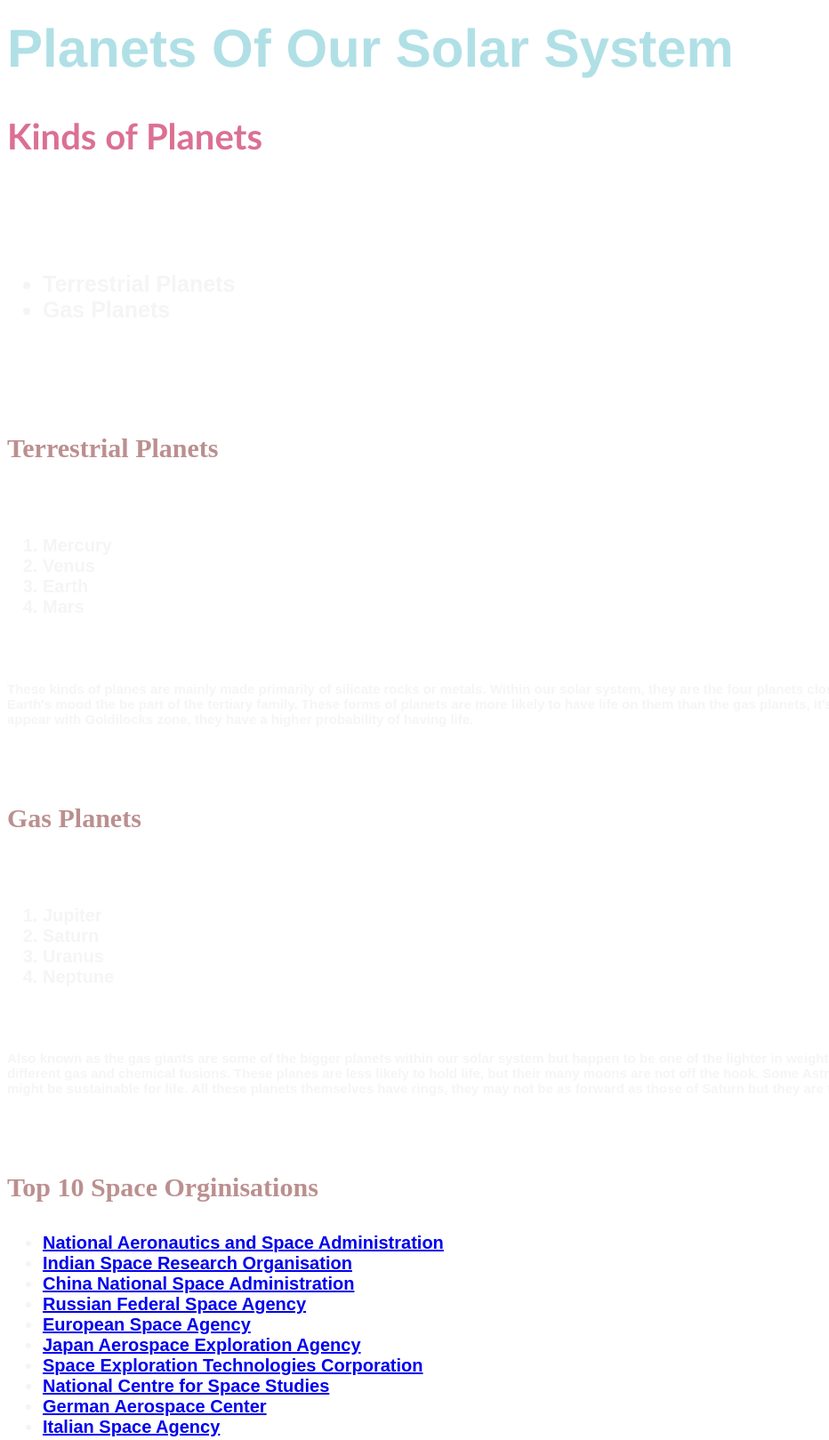
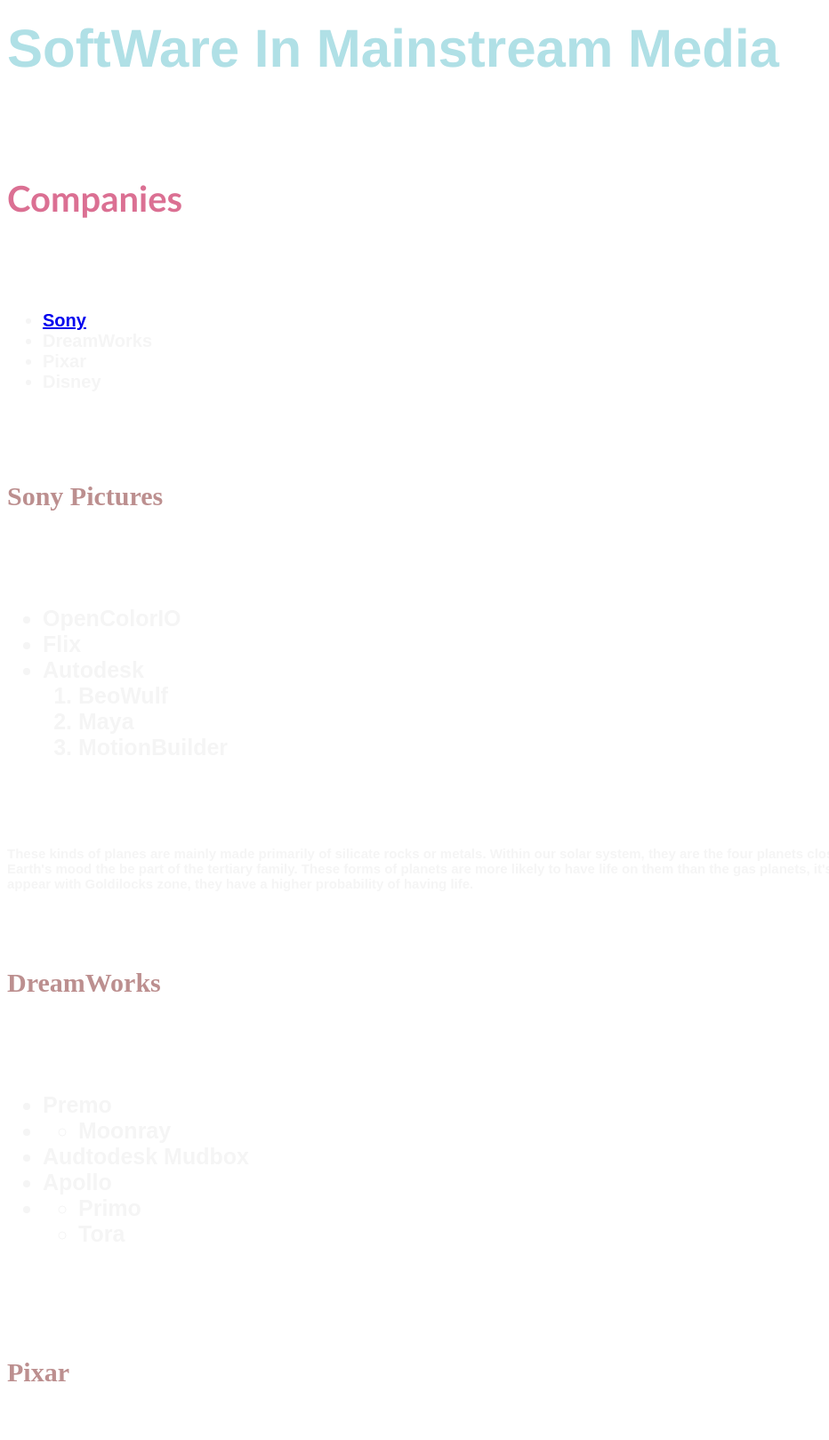
Before and after one commit to WinterD-evil/WinterD-evil.github.io, a plain HTML site: page index.html in a window 1280 px wide. Shown: the part 20-1639 px from the top of the page at 89% size, without its empty margins (0-932 px from the left). Drawn offline with Linux system fonts and the light colour scheme.

Commit message:
Update index.html

```diff
--- a/index.html
+++ b/index.html
@@ -4,63 +4,85 @@
 <head>
     <meta charset="utf-8">
     <link rel="stylesheet" href="style.css">
-    <title>Space</title>
+    <title>Software</title>
 </head>
 
 
 <body>
-    <h1>Planets Of Our Solar System</h1>
-    <h2>Kinds of Planets</h2>
+    <h1>SoftWare In Mainstream Media</h1>
     <br><br>
-    <h6><ul>
-        <li>Terrestrial Planets</li>
-        <li>Gas Planets</li>
-    </ul></h6>
+    <h2>Companies</h2>
+    <br><br>
+    <h5><ul>
+        <li><a href="https://www.imageworks.com/">Sony</a></li>
+        <li><a href="https://www.dreamworks.com/"></a>DreamWorks</a></li>
+        <li><a href="https://www.pixar.com/"></a>Pixar</a></li>
+        <li><a href="https://disneyanimation.com/"></a>Disney</a></li>
+    </ul></h5>
 
     <br><br>
 
-    <h3><strong>Terrestrial Planets</strong></h3>
+    <h3><strong>Sony Pictures</strong></h3>
     <br>
-    <h5><ol>
-        <li>Mercury</li>
-        <li>Venus</li>
-        <li>Earth</li>
-        <li>Mars</li>
-    </ol></h5>
+    <h6><ul>
+        <li>OpenColorIO</li>
+        <li>Flix</li>
+        <li>Autodesk<ol>
+            <li>BeoWulf</li>
+            <li>Maya</li>
+            <li>MotionBuilder</li>
+        </ol></li>
+    </ul></h6>
 
    <br>
     <h4><p>These kinds of planes are mainly made primarily of silicate rocks or metals. Within our solar system, they are the four planets close to the sun. some people actually consider Earth's mood the be part of the tertiary family. These forms of planets are more likely to have life on them than the gas planets, it's more likely that when these kinds of planes appear with <strong> Goldilocks zone</strong>, they have a higher probability of having life. </p></h4>
 
    <br><br>
 
-    <h3><strong>Gas Planets</strong></h3>
+    <h3><strong>DreamWorks</strong></h3>
     <br>
-    <h5><Ol>
-        <li>Jupiter</li>
-        <li>Saturn</li>
-        <li>Uranus</li>
-        <li>Neptune</li>
-    </Ol></h5>
+    <h6><ul>
+        <li>Premo</li>
+        <li><ul>
+            <li>Moonray</li>
+        </ul></li>
+        <li>Audtodesk Mudbox</li>
+        <li>Apollo</li>
+        <li><ul>
+            <li>Primo</li>
+            <li>Tora</li>
+        </ul></li>
+    </ul></h6>
+
+    <br><br>
+
+    <h3><strong>Pixar</strong></h3>
+    <br>
+    <h6><ul>
+        <li>MenV</li>
+        <li>Univeral Scene Description (USD)</li>
+        <li>Renderman</li>
+        <li>Presto</li>
+    </ul></h6>
+
+    <br>
+
+    <br><br>
+
+    <h3><strong>Disney</strong></h3>
+    <br>
+    <h6><ul>
+        <li>Autodesk Maya</li>
+        <li>Houdini</li>
+        <li>Disney Hypetion</li>
+        <li>Zbrush</li>
+    </ul></h6>
 
     <br>
 
     <h4><p>Also known as the gas giants are some of the bigger planets within our solar system but happen to be one of the lighter in weight, due to the fact that their body is made of different gas and chemical fusions. These planes are less likely to hold life, but their many moons are not off the hook. Some Astrophysicists theorise that Jupiter’s moon Titan might be sustainable for life. All these planets themselves have <strong>rings</strong>, they may not be as forward as those of Saturn but they are there, still puzzling for some astronomers.</p></h4>
     <br><br>
 
-    <h3><strong>Top 10 Space Orginisations</strong></h3>
-    <ul><h5>
-        <li><a href="https://www.nasa.gov/">National Aeronautics and Space Administration</a></li>
-        <li><a href="https://www.isro.gov.in/">Indian Space Research Organisation</a></li>
-        <li><a href="http://www.cnsa.gov.cn/english/index.html">China National Space Administration</a></li>
-        <li><a href="https://en.roscosmos.ru/">Russian Federal Space Agency</a></li>
-        <li><a href="https://www.esa.int/">European Space Agency</a></li>
-        <li><a href="https://global.jaxa.jp/">Japan Aerospace Exploration Agency</a></li>
-        <li><a href="https://www.spacex.com/">Space Exploration Technologies Corporation</a></li>
-        <li><a href="https://cnes.fr/en">National Centre for Space Studies</a></li>
-        <li><a href="https://www.dlr.de/en">German Aerospace Center</a></li>
-        <li><a href="https://www.asi.it/en/">Italian Space Agency</a></li>
-    </ul></h5>
-
 </body>
 
 </html>
```
